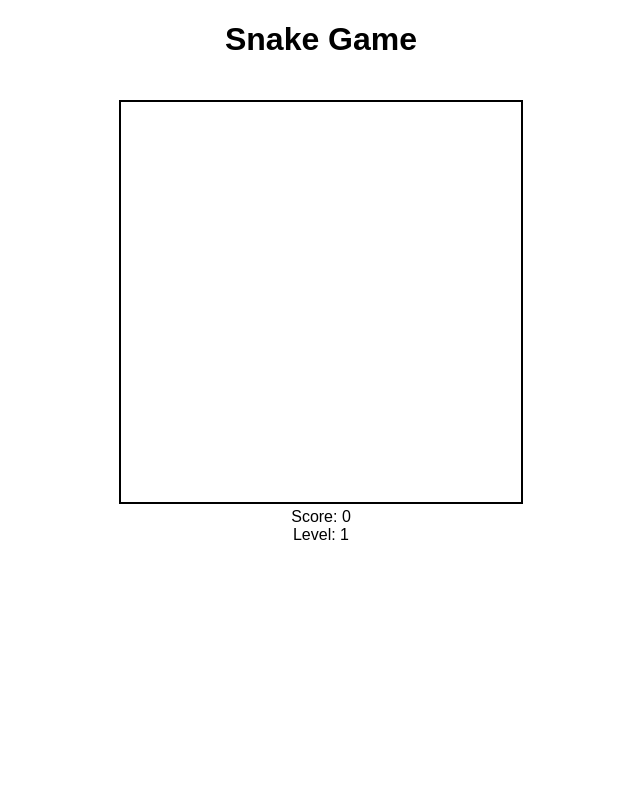
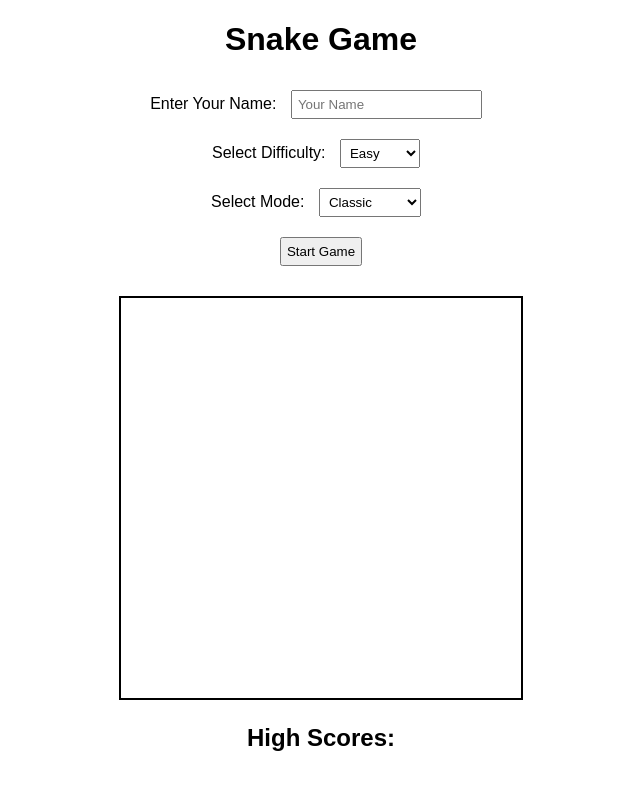
Before and after one commit to Anandgitin/-SnakeGame, a plain HTML site: page index.html in a window 1280 px wide. Shown: the whole page, without its empty margins (319-959 px from the left). Drawn offline with Linux system fonts and the light colour scheme.

Commit message:
Update index.html
added features

```diff
--- a/index.html
+++ b/index.html
@@ -3,18 +3,41 @@
 <head>
     <meta charset="UTF-8">
     <meta name="viewport" content="width=device-width, initial-scale=1.0">
-    <title>Snake Game - ADGaming</title>
+    <title>Snake Game</title>
     <link rel="stylesheet" href="styles.css">
 </head>
 <body>
-    <div class="game-container">
-        <h1>Snake Game</h1>
-        <canvas id="gameCanvas" width="400" height="400"></canvas>
-        <div id="score">Score: 0</div>
-        <div id="level">Level: 1</div>
-        <div id="gameOverMessage"></div>
-        <button id="restartButton" style="display:none;">Restart</button>
+    <h1>Snake Game</h1>
+
+    <div>
+        <label for="playerName">Enter Your Name:</label>
+        <input type="text" id="playerName" placeholder="Your Name" />
     </div>
+    <div>
+        <label for="level">Select Difficulty:</label>
+        <select id="level">
+            <option value="easy">Easy</option>
+            <option value="medium">Medium</option>
+            <option value="hard">Hard</option>
+        </select>
+    </div>
+    <div>
+        <label for="mode">Select Mode:</label>
+        <select id="mode">
+            <option value="classic">Classic</option>
+            <option value="timeAttack">Time Attack</option>
+        </select>
+    </div>
+
+    <div>
+        <button id="startGame">Start Game</button>
+    </div>
+
+    <canvas id="gameCanvas" width="400" height="400"></canvas>
+
+    <h2>High Scores:</h2>
+    <ul id="scoreList"></ul>
+
     <script src="game.js"></script>
 </body>
 </html>
```
